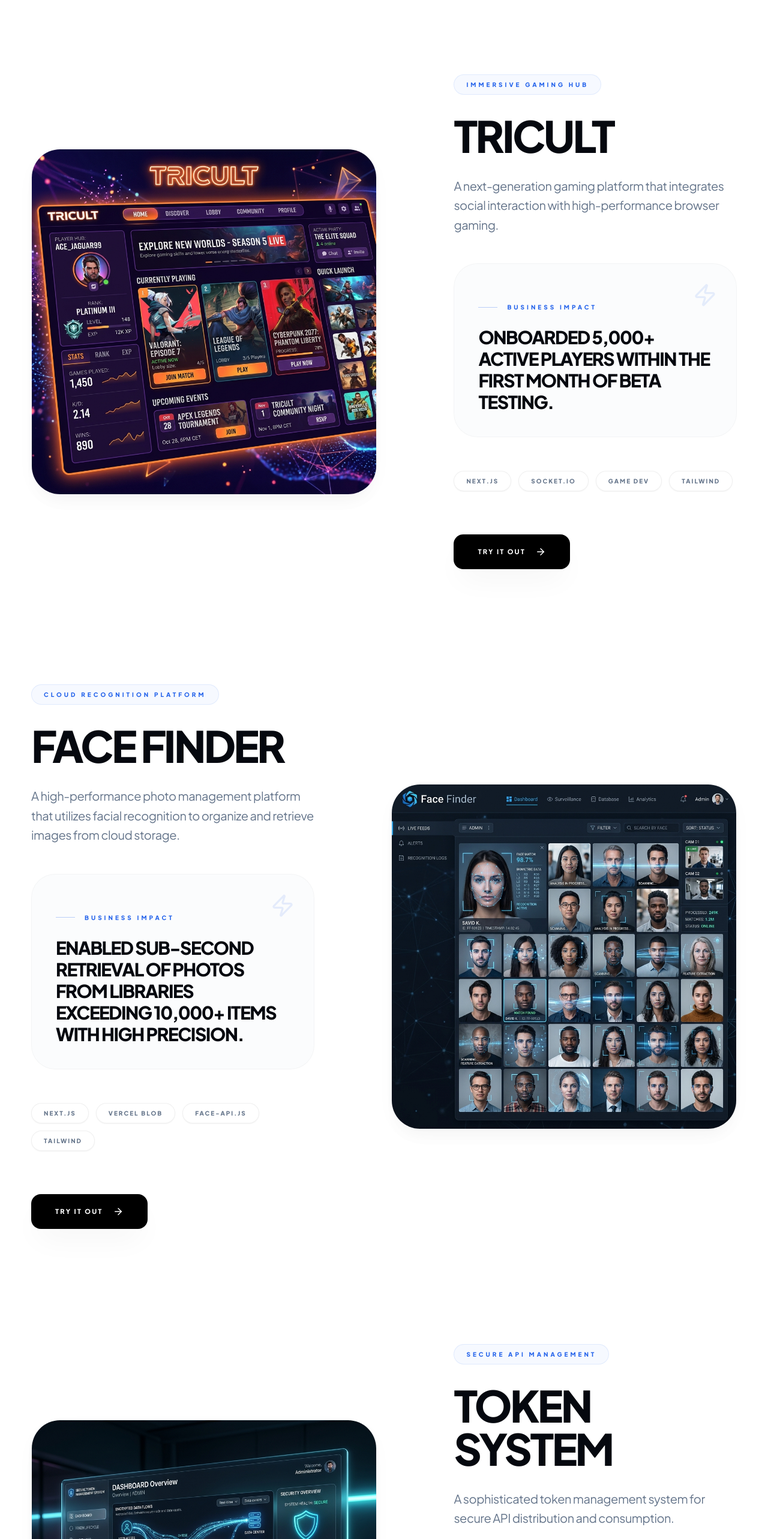
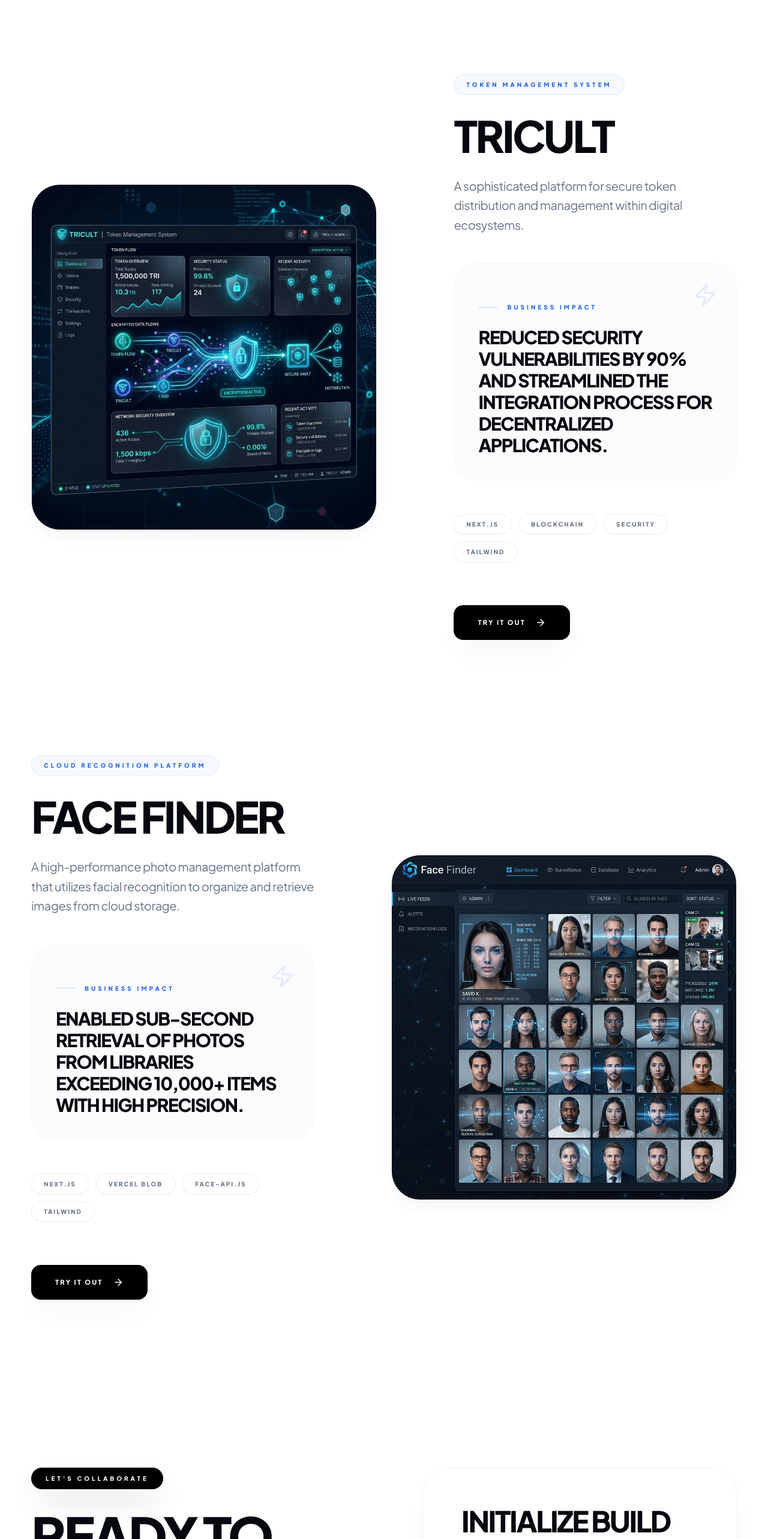
Before and after one commit to akshayka2004/akshay-portfolio-verse, a React (Vite) app: page / in a window 1280 px wide. Shown: the part 8680-11246 px from the top of the page at 60% size. Built offline with nearby package versions, Linux system fonts and the light colour scheme.

Commit message:
Update Tricult project to Token Management System and cleanup

```diff
--- a/src/components/Projects.tsx
+++ b/src/components/Projects.tsx
@@ -6,7 +6,6 @@
 import facefinderImg from '../assets/facefinder.png';
 import legalCareImg from '../assets/legal-care.png';
 import tricultImg from '../assets/tricult.png';
-import tokenSystemImg from '../assets/token-system.png';
 
 const Projects = () => {
   const projects = [
@@ -36,13 +35,13 @@
     },
     {
       title: "Tricult",
-      category: "Immersive Gaming Hub",
+      category: "Token Management System",
       image: tricultImg,
-      description: "A next-generation gaming platform that integrates social interaction with high-performance browser gaming.",
-      problem: "Fragmented gaming experiences and high entry barriers for social game integration.",
-      solution: "Developed a centralized hub with real-time multiplayer support and community-driven content.",
-      impact: "Onboarded 5,000+ active players within the first month of beta testing.",
-      tags: ["Next.js", "Socket.io", "Game Dev", "Tailwind"],
+      description: "A sophisticated platform for secure token distribution and management within digital ecosystems.",
+      problem: "Traditional token management lacks the security and automation needed for high-throughput API and blockchain environments.",
+      solution: "Developed a centralized orchestration layer for dynamic token rotation, monitoring, and zero-trust authentication.",
+      impact: "Reduced security vulnerabilities by 90% and streamlined the integration process for decentralized applications.",
+      tags: ["Next.js", "Blockchain", "Security", "Tailwind"],
       github: "https://github.com/akshayka2004",
       link: "https://tricult-project.vercel.app"
     },
@@ -57,18 +56,6 @@
       tags: ["Next.js", "Vercel Blob", "Face-API.js", "Tailwind"],
       github: "https://github.com/akshayka2004",
       link: "https://face-finder-lilac.vercel.app"
-    },
-    {
-      title: "Token System",
-      category: "Secure API Management",
-      image: tokenSystemImg,
-      description: "A sophisticated token management system for secure API distribution and consumption.",
-      problem: "Insecure API key handling and lack of granular access control in distributed systems.",
-      solution: "Engineered a zero-trust architecture for dynamic token rotation and real-time monitoring.",
-      impact: "Eliminated unauthorized API access and simplified developer onboarding.",
-      tags: ["Backend", "Security", "Tokenization", "AWS"],
-      github: "https://github.com/akshayka2004",
-      link: "#"
     }
   ];
 
```
Also changed, not shown: src/assets/tricult.png.
